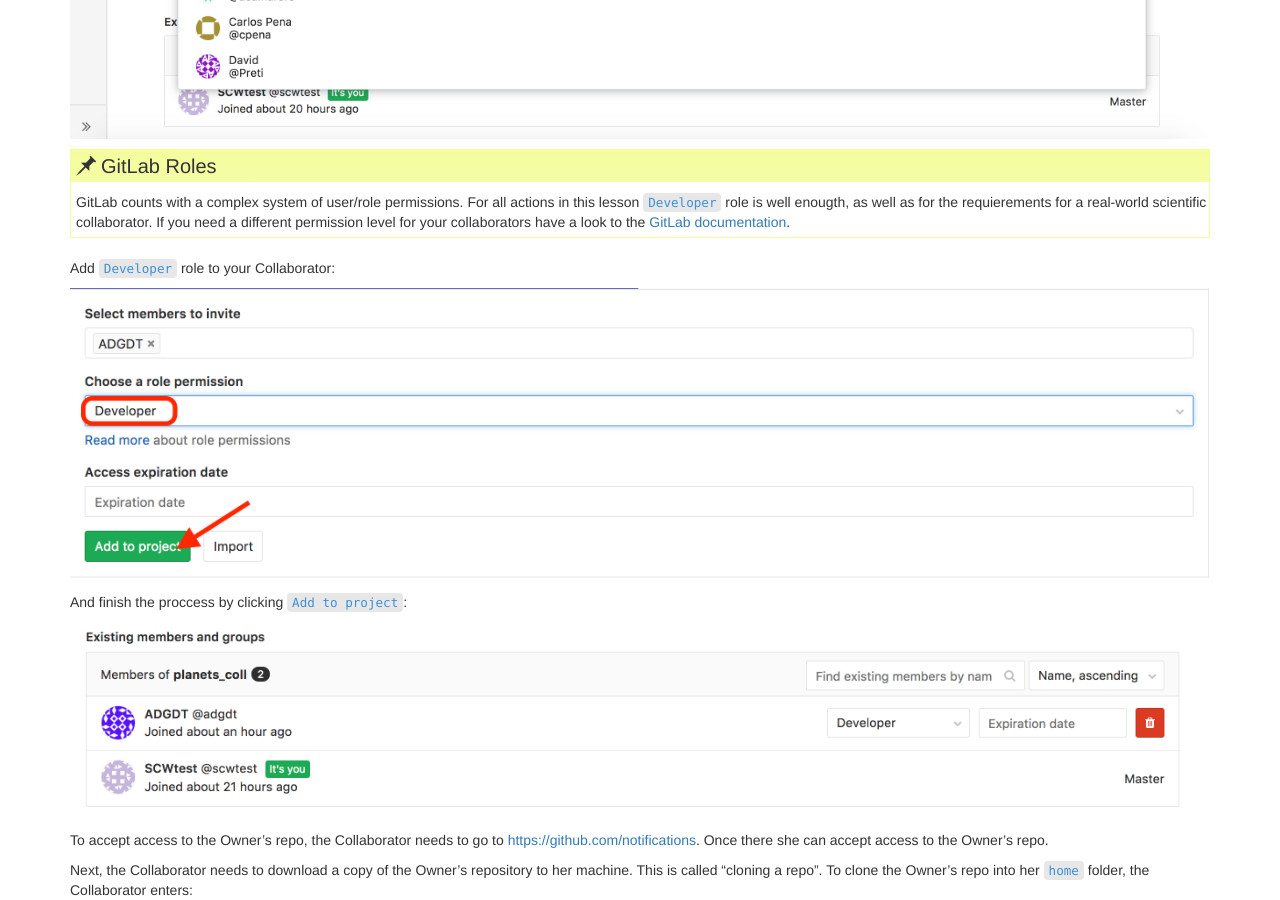
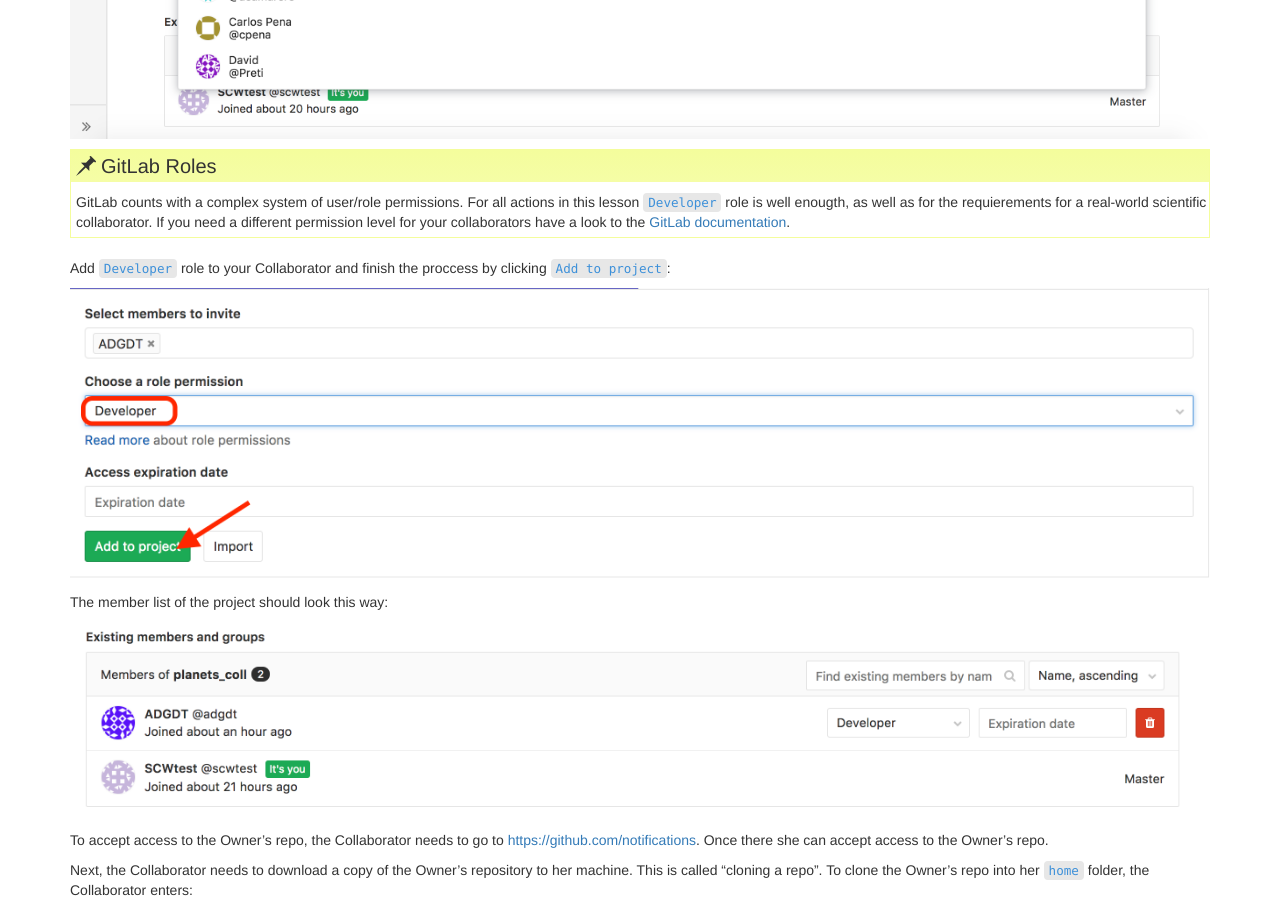
Before and after one commit to adgdt/git-novice-gitlab, a Jekyll site: the page built from _episodes/08-collab.md, in a window 1280 px wide and 900 px high, scrolled down 1436 px. Built offline with Jekyll 4.4.1, drawn with Linux system fonts in a browser that asks for light colours.

Commit message:
Minor changes to 08

```diff
--- a/_episodes/08-collab.md
+++ b/_episodes/08-collab.md
@@ -41,11 +41,11 @@ Click on the textfield "Select members to invite" and pick your Collaborator:
 >
 {: .callout}
 
-Add `Developer` role to your Collaborator:
+Add `Developer` role to your Collaborator and finish the proccess by clicking `Add to project`:
 
 ![Adding Collaborator](../fig/gitlab-add-collaborator-03.png)
 
-And finish the proccess by clicking `Add to project`:
+The member list of the project should look this way:
 
 ![Finishing the proccess](../fig/gitlab-add-collaborator-04.png)
 
```
